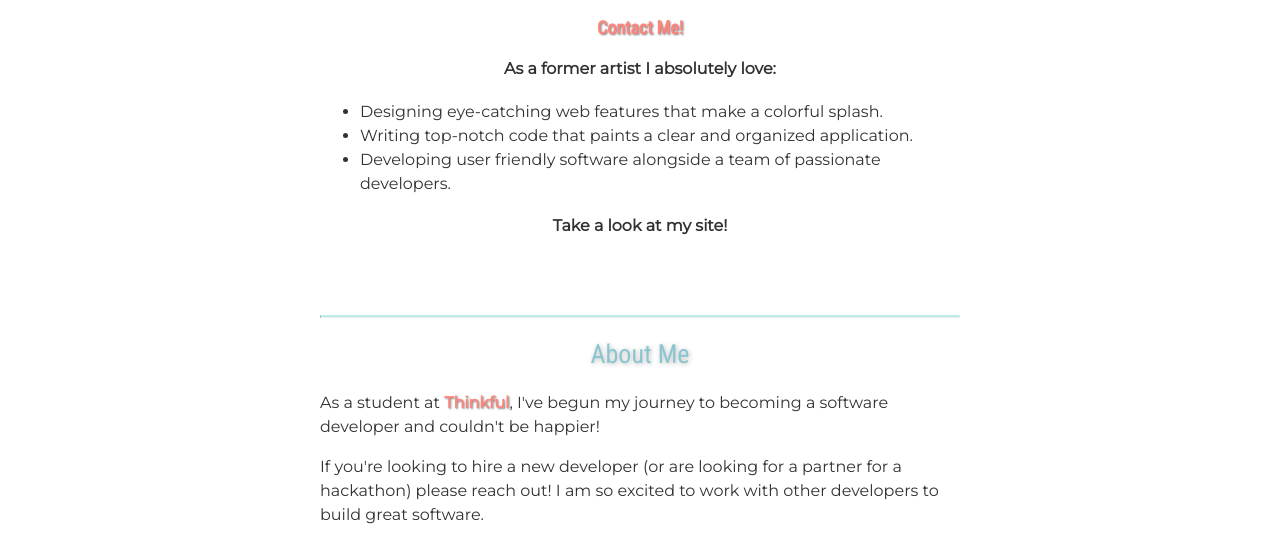
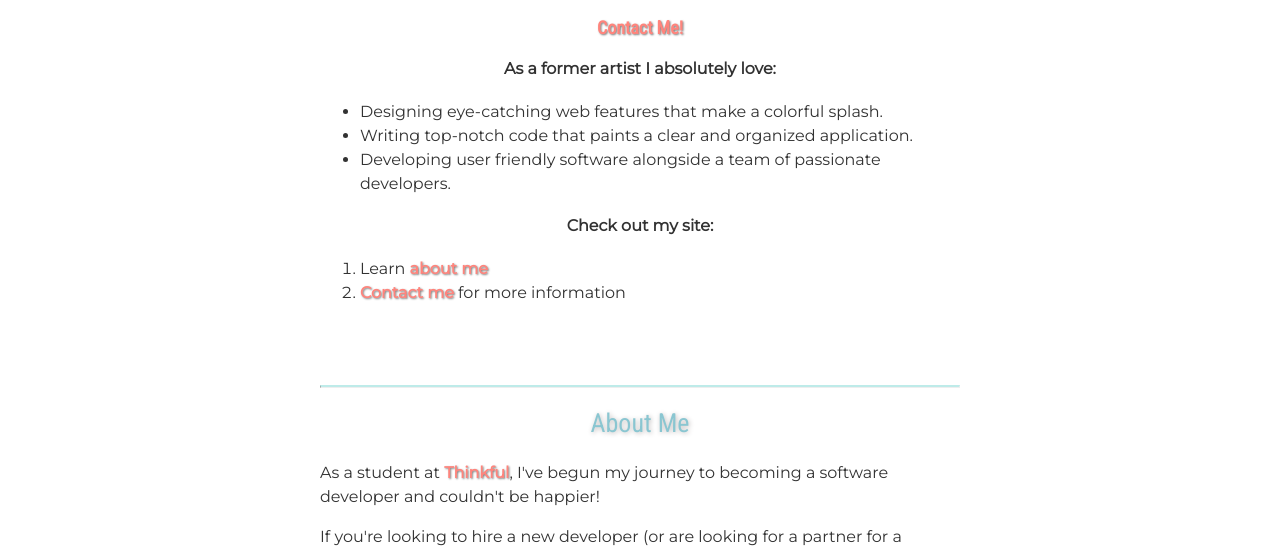
Before and after one commit to ericawills/my-website, a plain HTML site: page index.html in a window 1280 px wide. Shown: the part 549-1097 px from the top of the page. Drawn offline with nearby package versions, Linux system fonts and the light colour scheme.

Commit message:
Add <article> and <ol> tags
Create a shortcut links to about me and contact me sections

```diff
--- a/index.html
+++ b/index.html
@@ -28,6 +28,7 @@
 	</header>
 
 	<main>
+	<article>
 
 		<!-- Intro Section -->
 		<section>
@@ -48,13 +49,18 @@
           <li>Developing user friendly software alongside a team of passionate developers.</li>
         </ul>
 
-        <h4>Take a look at my site!</h4>
+        <h4>Check out my site:</h4>
+	<ol>
+	  <li>Learn <a href="#about-me">about me</a> </li>
+	  <li><a href="#contact-me">Contact me</a> for more information</li>
+	</ol>
+
 
     </section>
 
     <!-- About Section-->
 
-    <section>
+    <section id="about-me">
 
       <hr>
 
@@ -84,6 +90,7 @@
 
         <iframe id="location" src="https://www.google.com/maps/embed?pb=!1m18!1m12!1m3!1d198741.27545410796!2d-77.15466189427677!3d38.89351276167368!2m3!1f0!2f0!3f0!3m2!1i1024!2i768!4f13.1!3m3!1m2!1s0x89b7c6de5af6e45b%3A0xc2524522d4885d2a!2sWashington%2C%20DC!5e0!3m2!1sen!2sus!4v1591391825350!5m2!1sen!2sus" width="600" height="450" frameborder="0" style="border:0;" allowfullscreen="" aria-hidden="false" tabindex="0"></iframe>
         </section>
+    </article>
     </main>
 
     <footer>
```
